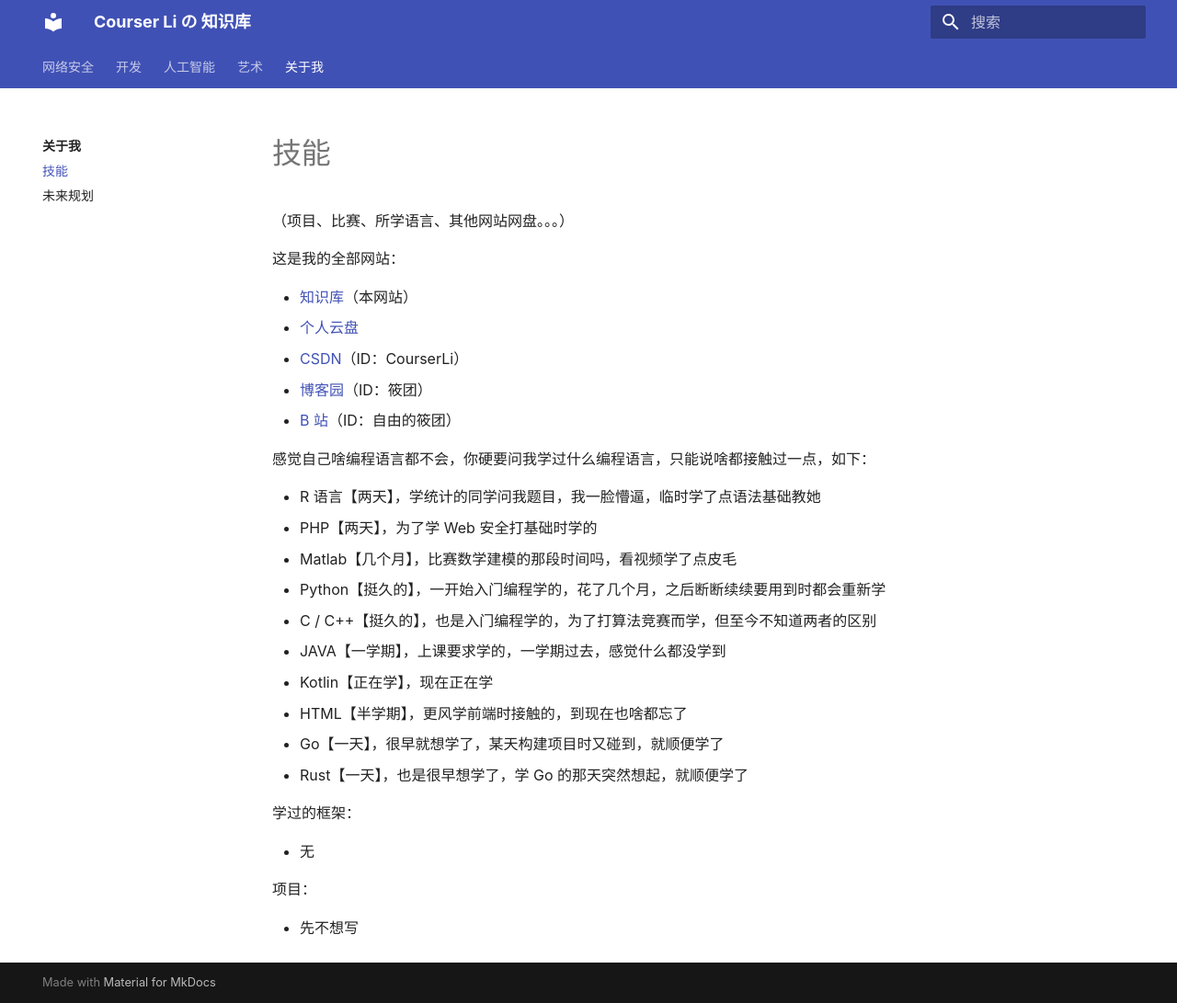
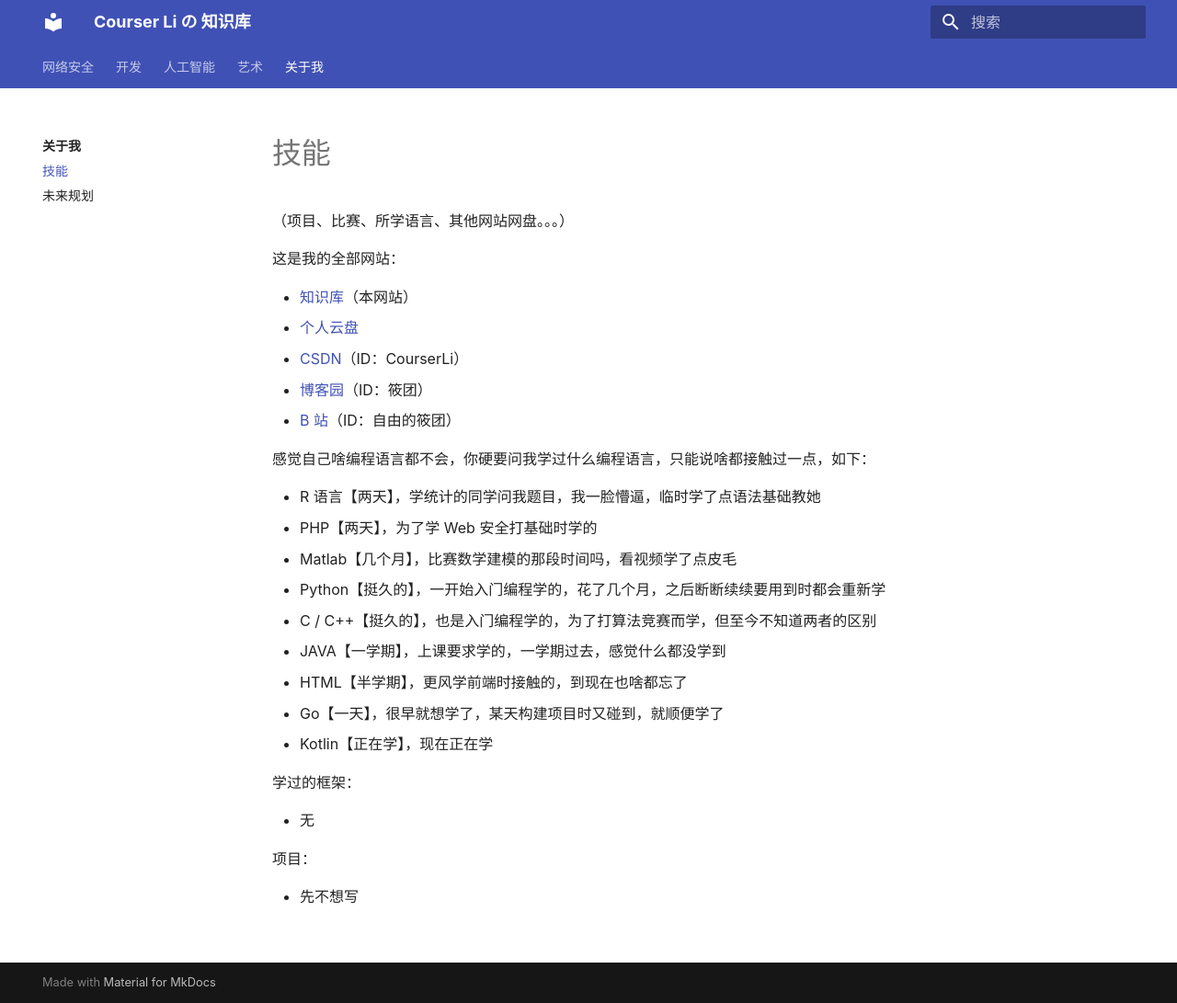
Before and after one commit to CourserLi/Knowledge-Base, an MkDocs documentation site: the page built from docs/关于我/技能/index.md, in a window 1280 px wide and 1091 px high. Shown: the whole window at 92% size. Built offline with MkDocs 1.6.1 and Material for MkDocs 9.7.7, drawn with Linux system fonts in a browser that asks for light colours.

Commit message:
学了一天 Go，没学 Rust

```diff
--- a/docs/关于我/技能/index.md
+++ b/docs/关于我/技能/index.md
@@ -20,10 +20,9 @@
 - Python【挺久的】，一开始入门编程学的，花了几个月，之后断断续续要用到时都会重新学
 - C / C++【挺久的】，也是入门编程学的，为了打算法竞赛而学，但至今不知道两者的区别
 - JAVA【一学期】，上课要求学的，一学期过去，感觉什么都没学到
-- Kotlin【正在学】，现在正在学
 - HTML【半学期】，更风学前端时接触的，到现在也啥都忘了
 - Go【一天】，很早就想学了，某天构建项目时又碰到，就顺便学了
-- Rust【一天】，也是很早想学了，学 Go 的那天突然想起，就顺便学了
+- Kotlin【正在学】，现在正在学
 
 
 
```
